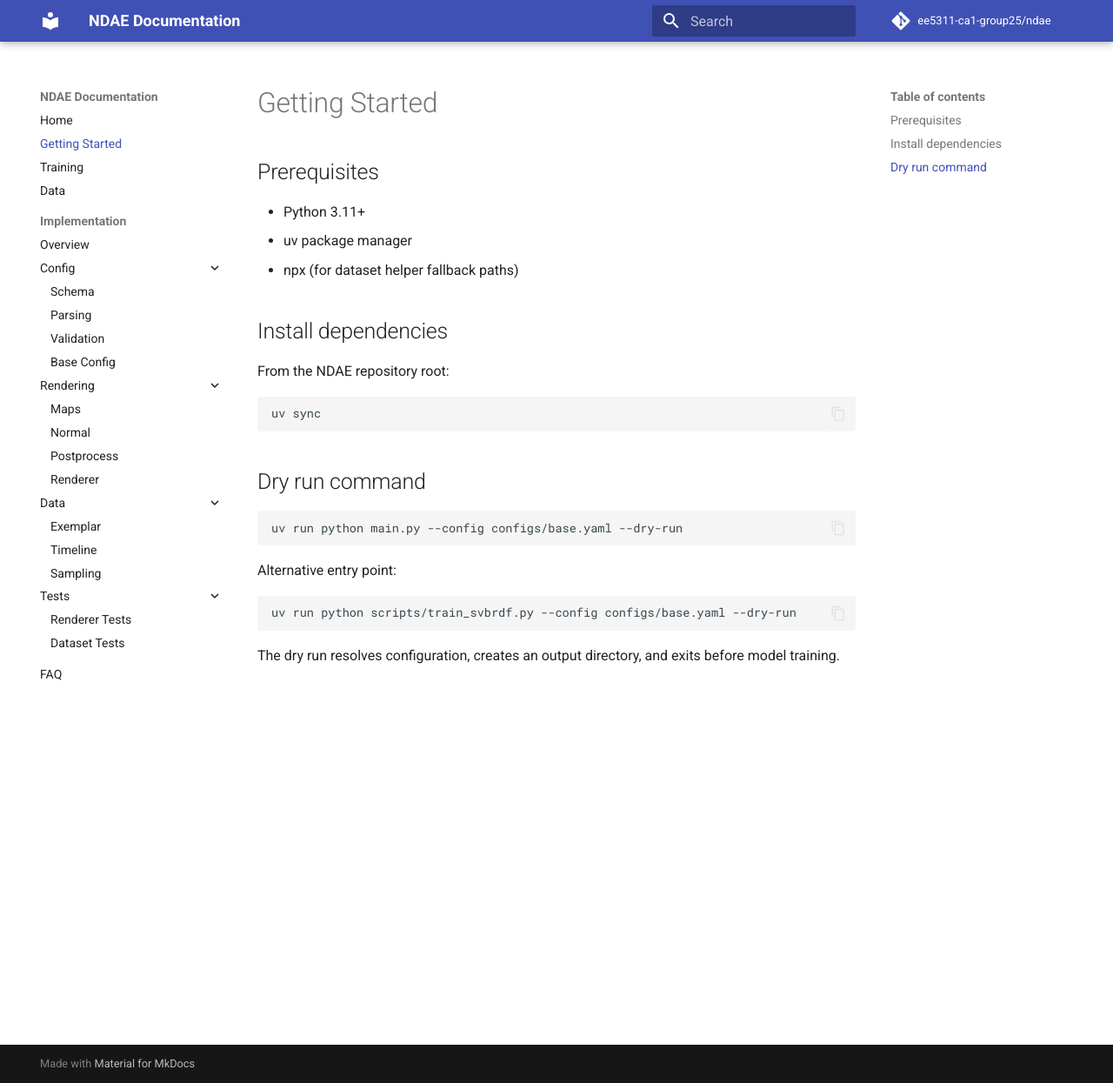
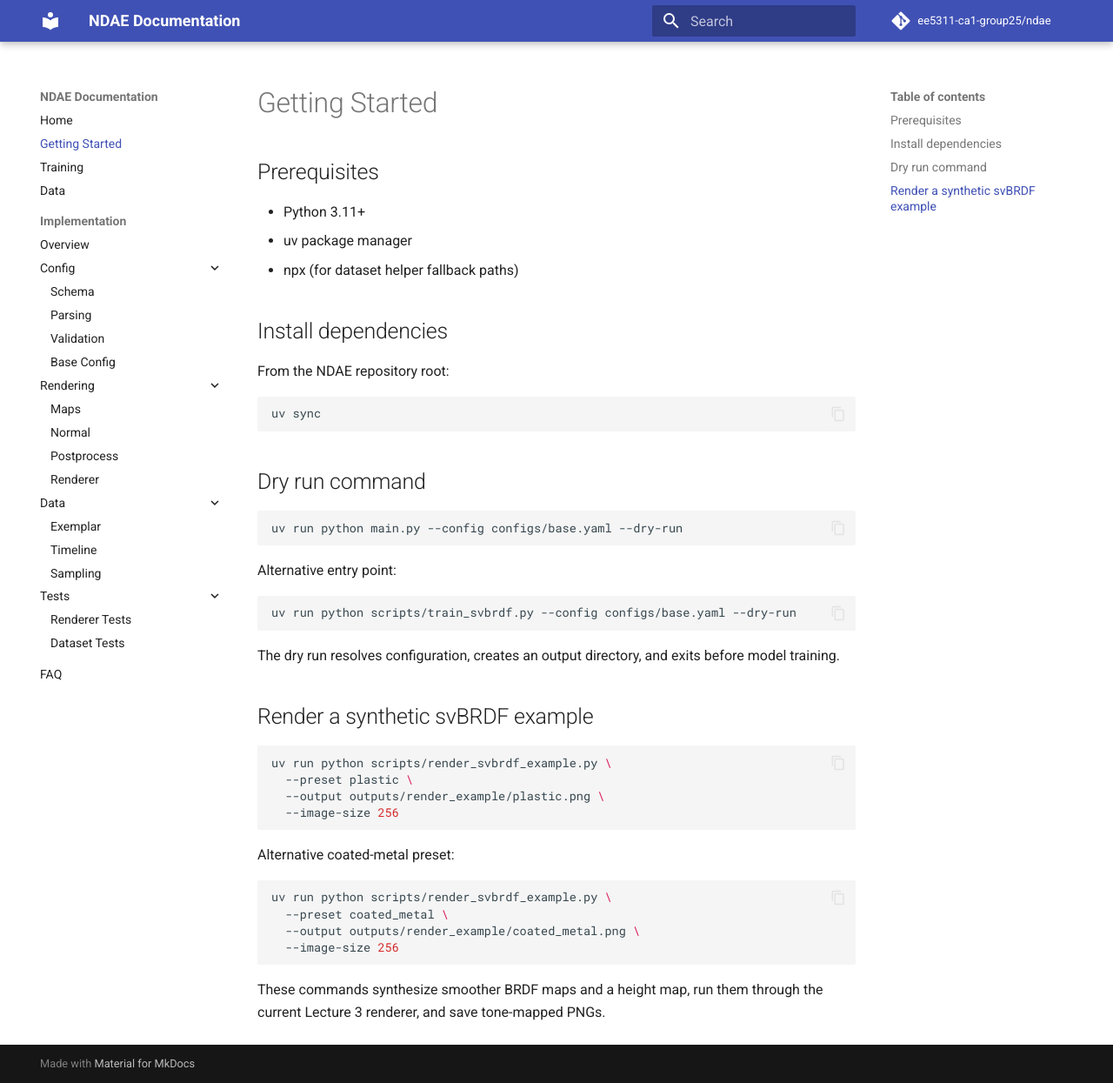
Before and after one commit to ee5311-ca1-group25/ndae_doc, an MkDocs documentation site: the page built from docs/getting-started.md, in a window 1280 px wide and 1245 px high. Shown: the whole window at 87% size. Built offline with MkDocs 1.6.1 and Material for MkDocs 9.7.7, drawn with Linux system fonts in a browser that asks for light colours; comment, search, counter and statistics services are not loaded.

Commit message:
Update documentation for rendering modules and add synthetic svBRDF example

````diff
--- a/docs/getting-started.md
+++ b/docs/getting-started.md
@@ -27,3 +27,24 @@ uv run python scripts/train_svbrdf.py --config configs/base.yaml --dry-run
 ```
 
 The dry run resolves configuration, creates an output directory, and exits before model training.
+
+## Render a synthetic svBRDF example
+
+```bash
+uv run python scripts/render_svbrdf_example.py \
+  --preset plastic \
+  --output outputs/render_example/plastic.png \
+  --image-size 256
+```
+
+Alternative coated-metal preset:
+
+```bash
+uv run python scripts/render_svbrdf_example.py \
+  --preset coated_metal \
+  --output outputs/render_example/coated_metal.png \
+  --image-size 256
+```
+
+These commands synthesize smoother BRDF maps and a height map, run them through
+the current Lecture 3 renderer, and save tone-mapped PNGs.
````
Also changed, not shown: docs/implementation/index.md (+1 -1 lines), docs/implementation/rendering/normal.md (+3 -2 lines), docs/implementation/rendering/postprocess.md (+3 -2 lines), docs/implementation/rendering/renderer.md (+3 -2 lines), 1 other file.
